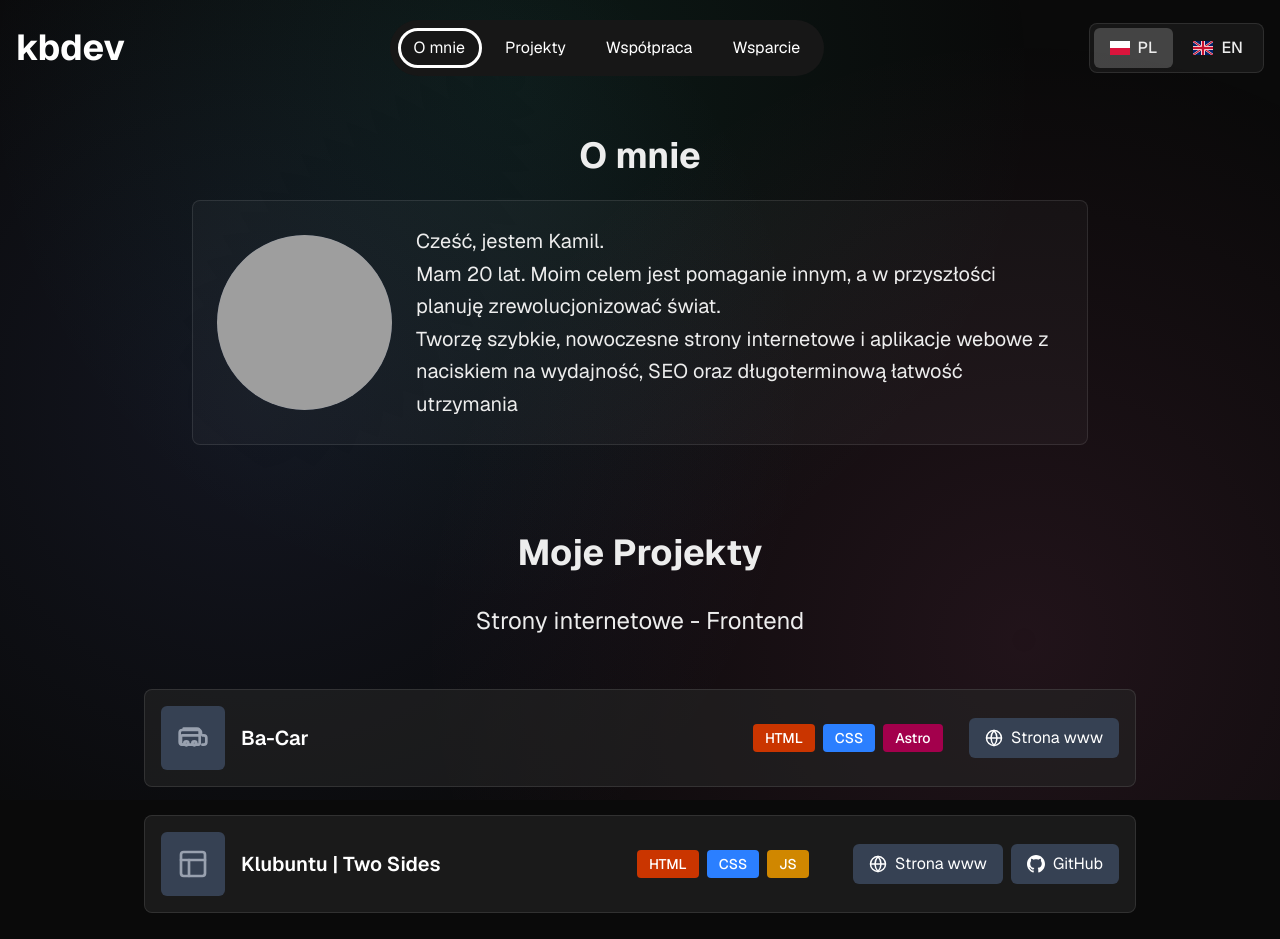
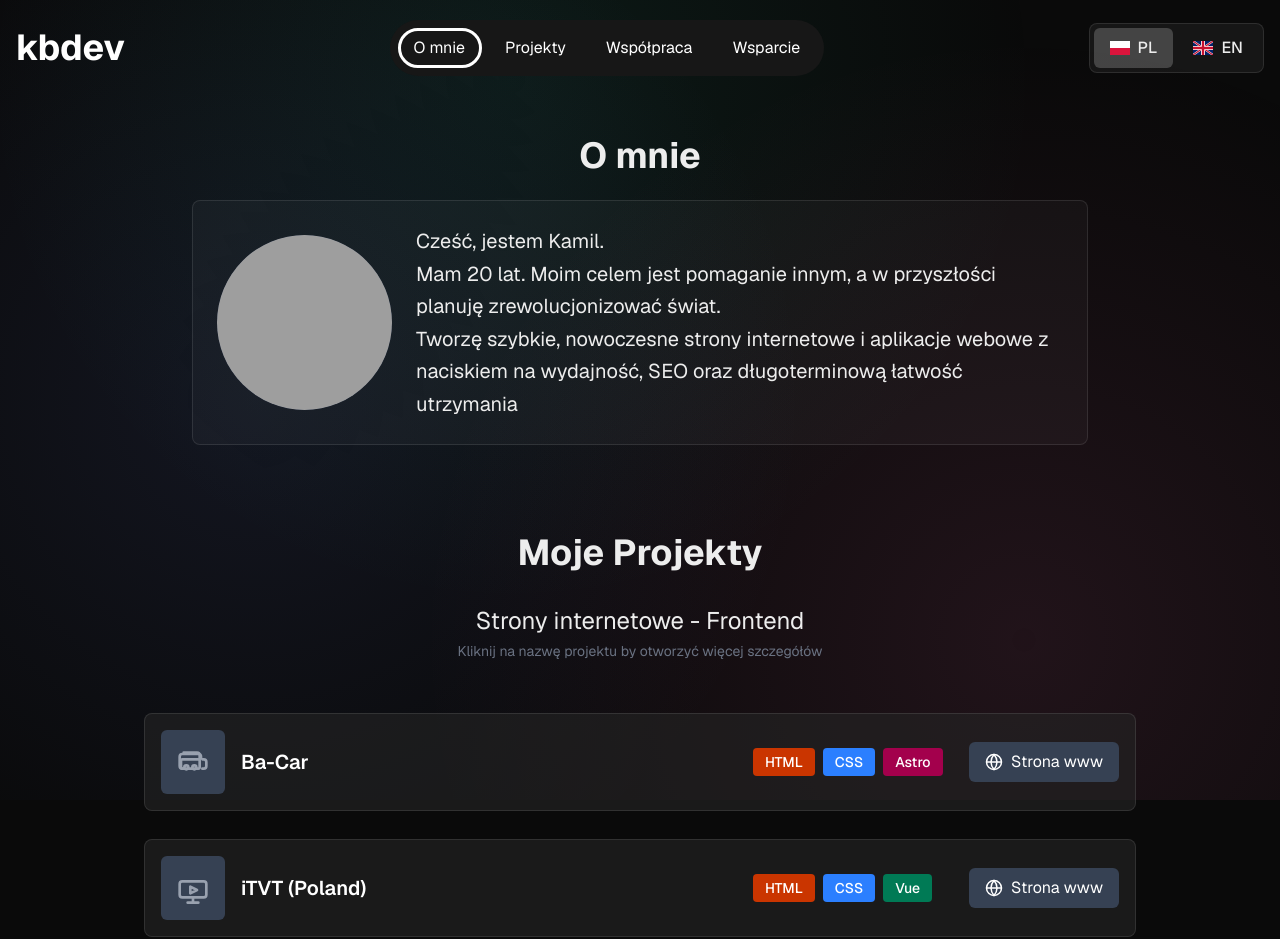
Before and after one commit to kbaraniak/kbdev, a Next.js app: page / in a window 1280 px wide. Shown: the top 939 px of the page. Built offline with nearby package versions, Linux system fonts and the light colour scheme; grey boxes are pictures that could not be loaded.

Commit message:
Add click hint annotation below project subtitle with PL/EN translations

```diff
--- a/components/Hero/WebsitesFrontend.jsx
+++ b/components/Hero/WebsitesFrontend.jsx
@@ -18,6 +18,9 @@ export default function WebsitesFrontend() {
                 <h3 className="text-2xl text-center">
                     {t.projects.subtitle}
                 </h3>
+                <p className="text-sm text-gray-500 text-center mt-1">
+                    {t.projects.clickHint}
+                </p>
             </ScrollReveal>
 
             <div className="mt-3 w-full flex flex-col items-center gap-3">
@@ -25,6 +28,11 @@ export default function WebsitesFrontend() {
                     id="Ba-Car"
                     website_url="https://ba-car.pl"
                     stack={["html", "css", "astro"]}
+                />
+                <ProjectCard
+                    id="iTVT (Poland)"
+                    website_url="https://itvt.xyz"
+                    stack={["html", "css", "vue"]}
                 />
                 <ProjectCard
                     id="Klubuntu | Two Sides"
--- a/json/lang/en_US.json
+++ b/json/lang/en_US.json
@@ -19,7 +19,8 @@
     "subtitle": "Websites - Frontend",
     "viewWebsite": "Website",
     "viewGithub": "GitHub",
-    "archiveLink": "Looking for more projects? See Archive →"
+    "archiveLink": "Looking for more projects? See Archive →",
+    "clickHint": "Click on a project name to open more details"
   },
   "collaboration": {
     "title": "Collaboration",
--- a/json/lang/pl_PL.json
+++ b/json/lang/pl_PL.json
@@ -19,7 +19,8 @@
     "subtitle": "Strony internetowe - Frontend",
     "viewWebsite": "Strona www",
     "viewGithub": "GitHub",
-    "archiveLink": "Szukasz więcej projektów? Zobacz Archiwum →"
+    "archiveLink": "Szukasz więcej projektów? Zobacz Archiwum →",
+    "clickHint": "Kliknij na nazwę projektu by otworzyć więcej szczegółów"
   },
   "collaboration": {
     "title": "Współpraca",
```
